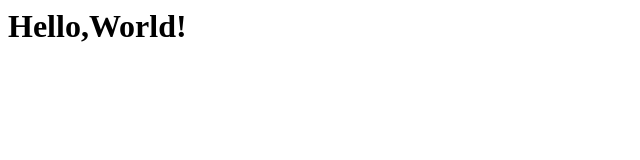
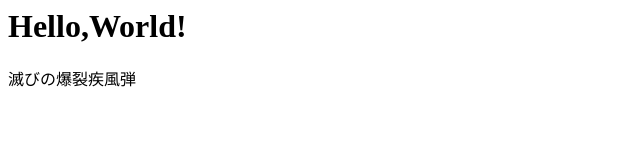
Before and after one commit to ito-akito/No1, a plain HTML site: page index.html in a window 1280 px wide. Shown: the whole page, without its empty margins (0-640 px from the left). Drawn offline with Linux system fonts and the light colour scheme.

Commit message:
index.htmlの変更

```diff
--- a/index.html
+++ b/index.html
@@ -4,5 +4,6 @@
     </head>
     <body>
         <h1> Hello,World!</h1>
+        <p>滅びの爆裂疾風弾</p>
     </body>
 </html>
```
